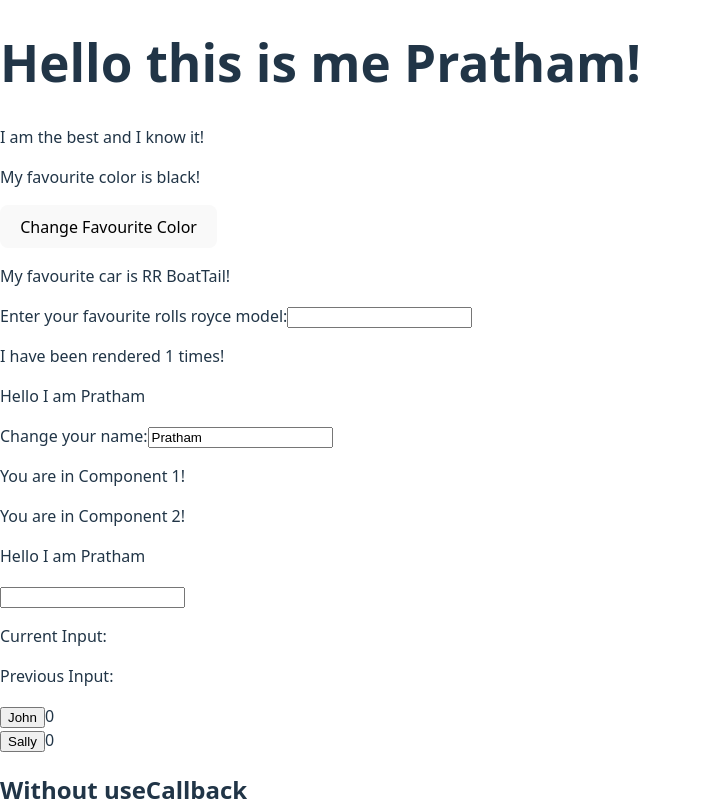
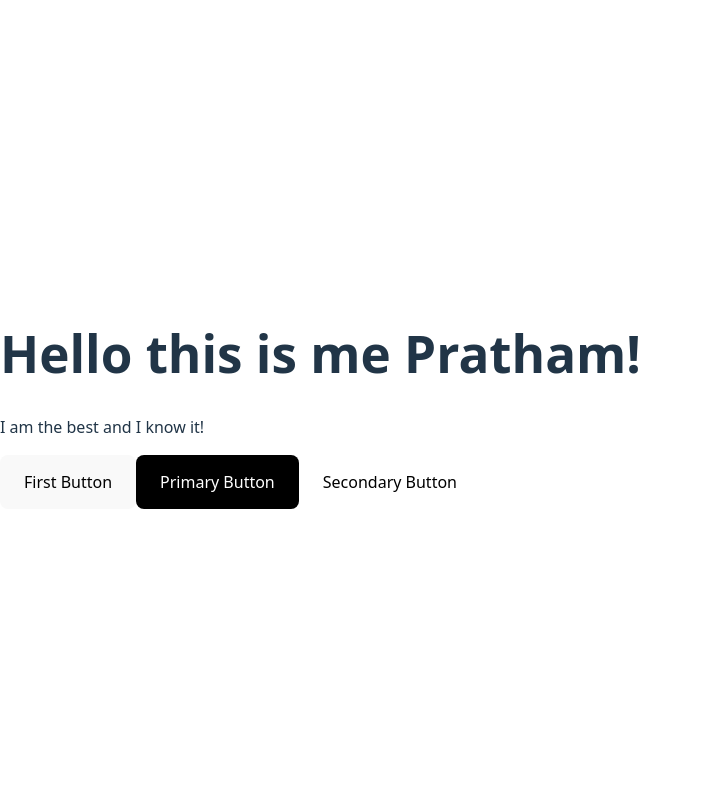
Before and after one commit to pratham2707/react-practice, a React (Vite) app: page / in a window 1280 px wide. Shown: the top 801 px of the page, without its empty margins (0-701 px from the left). Built offline with nearby package versions, Linux system fonts and the light colour scheme.

Commit message:
CSS Modules: Basic

```diff
--- a/src/App.jsx
+++ b/src/App.jsx
@@ -3,12 +3,14 @@
 // import Festival from "./Components/Expressions/Function.jsx"
 // import MyObject from "./Components/Expressions/ObjectProperties.jsx"
 
-import UseCallback from "./Components/Hooks/useCallback"
-import UseContext from "./Components/Hooks/useContext"
-import UseEffect from "./Components/Hooks/useEffect"
-import Score from "./Components/Hooks/useReducer"
-import UseRef from "./Components/Hooks/useRef"
-import UseState from "./Components/Hooks/useState"
+import BasicCSSModule from "./Components/CSS Modules/BasicCSSModule"
+
+// import UseCallback from "./Components/Hooks/useCallback"
+// import UseContext from "./Components/Hooks/useContext"
+// import UseEffect from "./Components/Hooks/useEffect"
+// import Score from "./Components/Hooks/useReducer"
+// import UseRef from "./Components/Hooks/useRef"
+// import UseState from "./Components/Hooks/useState"
 
 // import ExampleOnClick from "./Components/Events/ExampleOnClick"
 // import OnClickWithArguments from "./Components/Events/OnClickWithArguments"
@@ -74,12 +76,14 @@ function App() {
       <ValueInState />
       <Checkbox /> */}
       {/* All related to useState */}
-      <UseState />
+      {/* <UseState />
       <UseEffect />
       <UseContext />
       <UseRef />
       <Score />
-      <UseCallback />
+      <UseCallback /> */}
+      {/* All related to CSS Modules */}
+      <BasicCSSModule />
     </>
   )
 }
--- /dev/null
+++ b/src/Components/CSS Modules/BasicCSSModule.jsx
@@ -0,0 +1,13 @@
+import styles from './index.module.css'
+
+function BasicCSSModule() {
+    return (
+        <>
+            <button className={styles.myButton}>First Button</button>
+            <button className={`${styles.myButton} ${styles.primary}`}>Primary Button</button>
+            <button className={`${styles.myButton} ${styles.secondary}`}>Secondary Button</button>
+        </>
+    )
+}
+
+export default BasicCSSModule;
--- /dev/null
+++ b/src/Components/CSS Modules/index.module.css
@@ -0,0 +1,16 @@
+.myButton {
+    padding: 1rem 1.5rem;
+    border: none;
+    border-radius: 0.5rem;
+    cursor: pointer;
+}
+
+.primary {
+    background-color: black;
+    color: white;
+}
+
+.secondary {
+    background-color: white;
+    color: black;
+}
```
